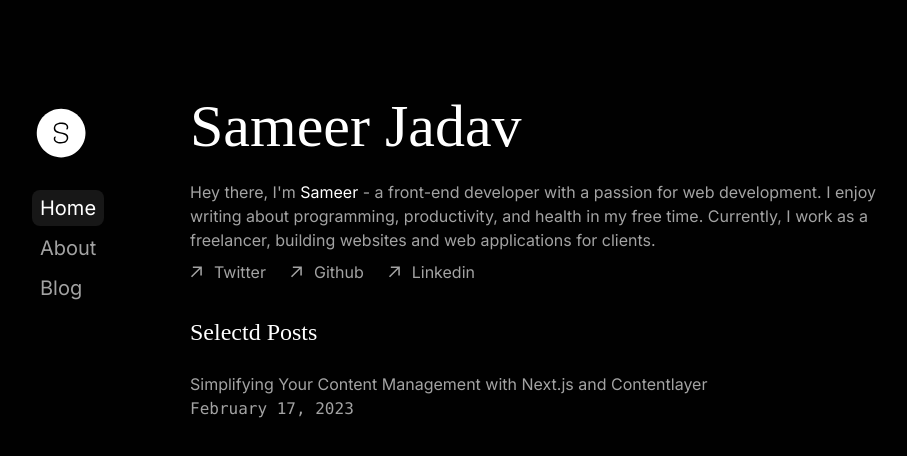
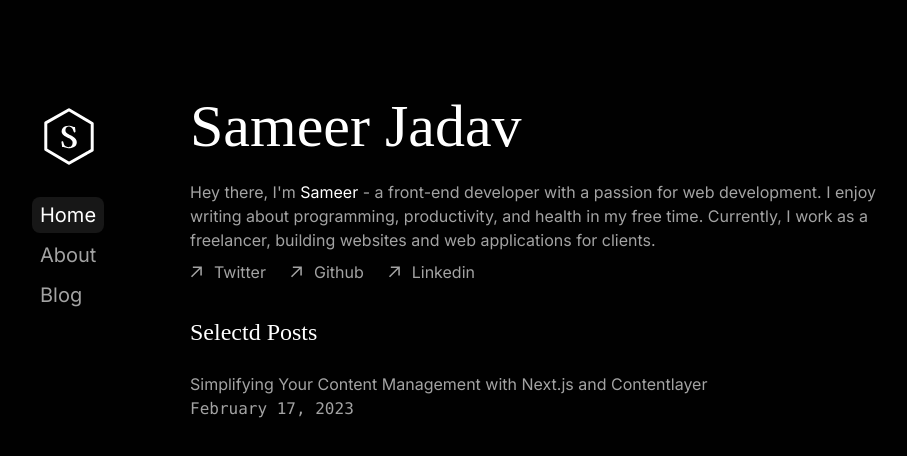
Before and after one commit to SameerJadav/sameer-jadav, a Next.js app: page / in a window 1280 px wide. Shown: the top 456 px of the page, without its empty margins (168-1075 px from the left). Built offline with nearby package versions, Linux system fonts and the light colour scheme; a web font is replaced by a local one.

Commit message:
New logo

```diff
--- a/components/Sidebar.tsx
+++ b/components/Sidebar.tsx
@@ -20,7 +20,7 @@ const navItems = {
 function Logo() {
   return (
     <Link href="/">
-      <Image src="/logo(s).svg" alt="logo" width={50} height={50} />
+      <Image src="/logo-n.svg" alt="logo" width={50} height={50} />
     </Link>
   );
 }
@@ -34,7 +34,7 @@ export default function Navbar() {
   return (
     <aside className="lg:w-[150px] lg:flex-shrink-0 lg:mt-7">
       <div className="lg:sticky lg:top-20 flex justify-between items-center lg:block">
-        <div className="ml-2 lg:ml-[12px] mb-2 px-4 lg:px-0 lg:mb-8 space-y-10 flex flex-col lg:flex-row items-start ">
+        <div className="lg:ml-5 mb-2 px-4 lg:px-0 lg:mb-8 space-y-10 flex flex-col lg:flex-row items-start ">
           <Logo />
         </div>
         <nav
```
Also changed, not shown: public/logo-n.svg (added).
